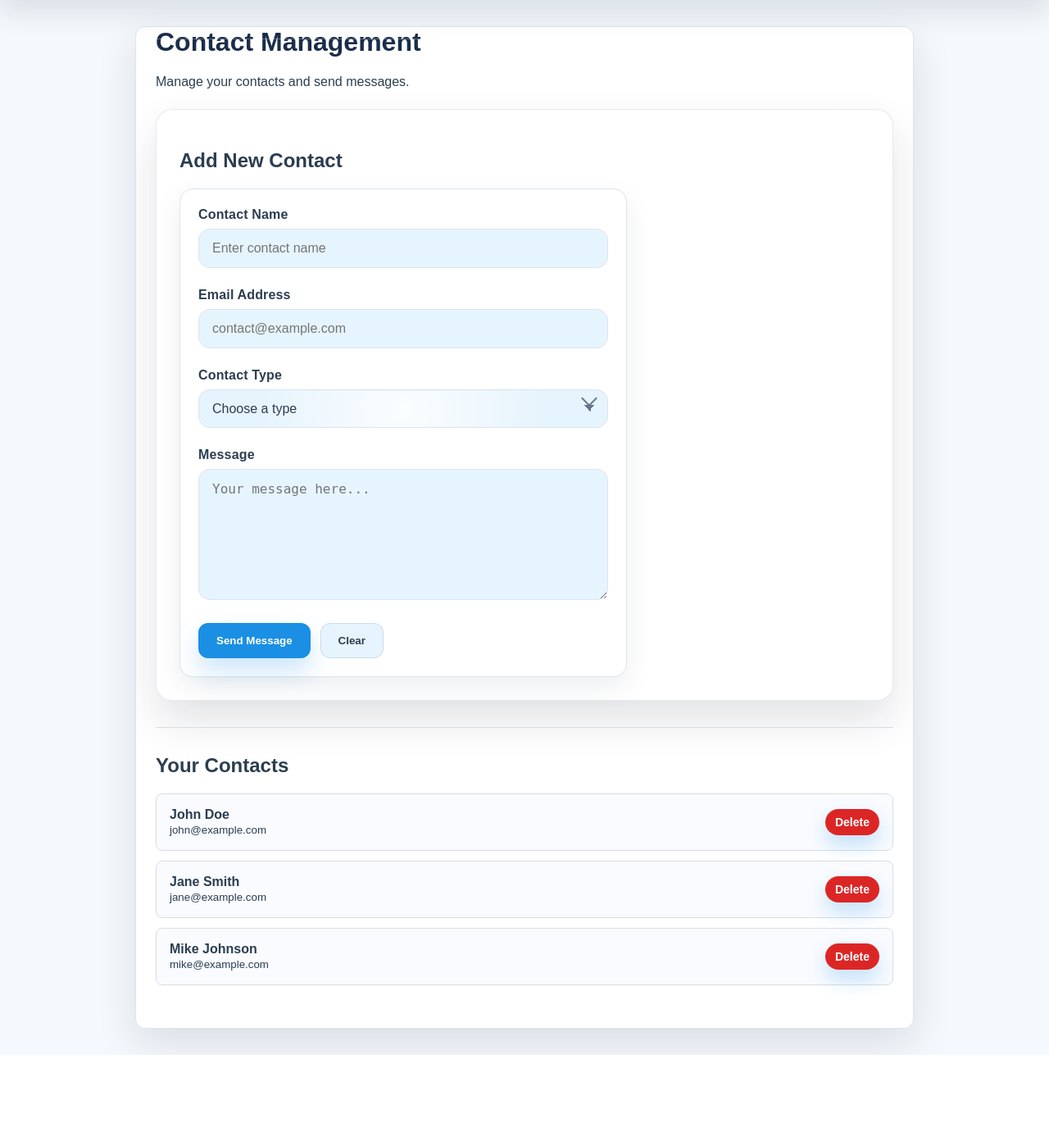
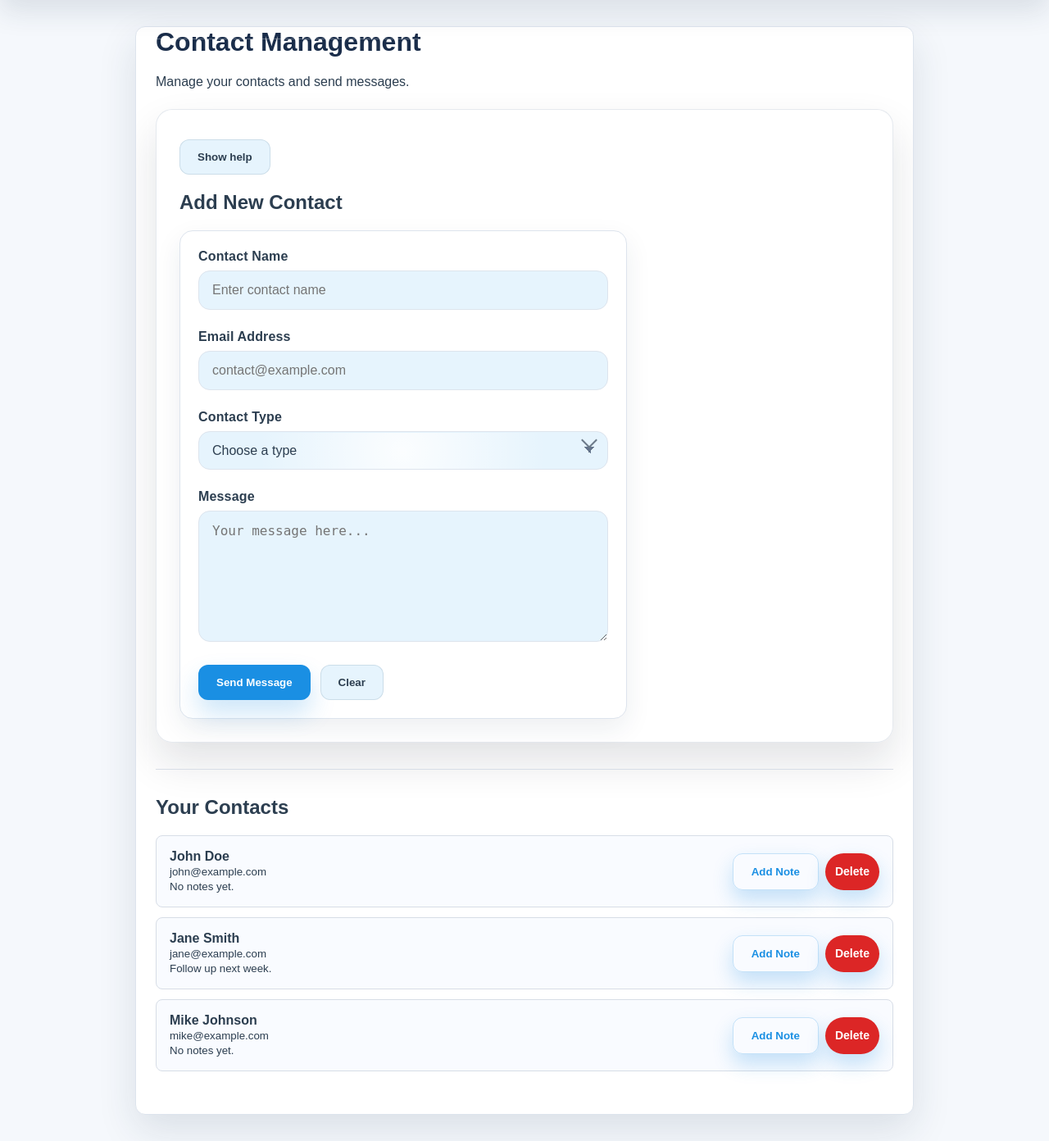
Before and after one commit to sandipmahat/Hospital-Appointment-Management-System, a Python web app: template apps/templates/contact.html in a window 1280 px wide. Shown: the part 63-1455 px from the top of the page at 82% size. Before the commit the page ends 1350 px from the top, so only its background shows below. Run offline with Jinja, Linux system fonts and the light colour scheme; the template is opened without the code that fills it, so the values that code supplies are empty.

Commit message:
Add interactive form validation and event-driven UI updates

```diff
--- a/apps/static/js/form-validation.js
+++ b/apps/static/js/form-validation.js
@@ -115,9 +115,11 @@ function showFieldError(fieldId, errorMessage) {
     const errorDiv = document.createElement('div');
     errorDiv.className = 'error-message';
     errorDiv.id = `${fieldId}-error`;
+    errorDiv.setAttribute('role', 'alert');
+    errorDiv.setAttribute('aria-live', 'polite');
     errorDiv.textContent = errorMessage;
 
-    field.parentNode.insertBefore(errorDiv, field.nextSibling);
+    field.insertAdjacentElement('afterend', errorDiv);
     return true;
 }
 
@@ -289,13 +291,17 @@ function validatePasswordMatch(passwordFieldId, confirmFieldId) {
 
     if (!passwordField || !confirmField) return false;
 
-    confirmField.addEventListener('blur', function() {
-        if (this.value !== passwordField.value) {
+    function validateMatch() {
+        if (confirmField.value !== passwordField.value) {
             showFieldError(confirmFieldId, 'Passwords do not match');
         } else {
             removeFieldError(confirmFieldId);
         }
-    });
+    }
+
+    confirmField.addEventListener('blur', validateMatch);
+    confirmField.addEventListener('input', validateMatch);
+    passwordField.addEventListener('input', validateMatch);
 
     return true;
 }
--- a/apps/templates/contact.html
+++ b/apps/templates/contact.html
@@ -7,6 +7,12 @@
     <p>Manage your contacts and send messages.</p>
 
     <div class="contact-form-container">
+        <div class="form-actions" style="margin-bottom: 16px;">
+            <button type="button" id="toggleHelpBtn" class="button-secondary">Show help</button>
+        </div>
+        <div id="helpPanel" style="display: none; margin-bottom: 16px; padding: 12px 14px; border: 1px solid #d7dde6; border-radius: 12px; background: #f8fbff;">
+            <strong>Tip:</strong> Use the form to add a new contact, then use the note button to save a quick reminder for that person.
+        </div>
         <h2>Add New Contact</h2>
         <form id="contactForm" method="post">
             <div class="form-group">
@@ -58,30 +64,36 @@
         <div class="contact-item">
             <div>
                 <strong>John Doe</strong><br>
-                <small>john@example.com</small>
+                <small>john@example.com</small><br>
+                <small class="contact-note">No notes yet.</small>
             </div>
             <div class="contact-item-actions">
-                <button class="delete-btn" onclick="deleteContact(this, 'John Doe')">Delete</button>
+                <button type="button" class="button-ghost add-note-btn" data-contact-name="John Doe">Add Note</button>
+                <button type="button" class="delete-btn" data-contact-name="John Doe">Delete</button>
             </div>
         </div>
 
         <div class="contact-item">
             <div>
                 <strong>Jane Smith</strong><br>
-                <small>jane@example.com</small>
+                <small>jane@example.com</small><br>
+                <small class="contact-note">Follow up next week.</small>
             </div>
             <div class="contact-item-actions">
-                <button class="delete-btn" onclick="deleteContact(this, 'Jane Smith')">Delete</button>
+                <button type="button" class="button-ghost add-note-btn" data-contact-name="Jane Smith">Add Note</button>
+                <button type="button" class="delete-btn" data-contact-name="Jane Smith">Delete</button>
             </div>
         </div>
 
         <div class="contact-item">
             <div>
                 <strong>Mike Johnson</strong><br>
-                <small>mike@example.com</small>
+                <small>mike@example.com</small><br>
+                <small class="contact-note">No notes yet.</small>
             </div>
             <div class="contact-item-actions">
-                <button class="delete-btn" onclick="deleteContact(this, 'Mike Johnson')">Delete</button>
+                <button type="button" class="button-ghost add-note-btn" data-contact-name="Mike Johnson">Add Note</button>
+                <button type="button" class="delete-btn" data-contact-name="Mike Johnson">Delete</button>
             </div>
         </div>
     </div>
@@ -89,11 +101,11 @@
 
 {% block scripts %}
 <script>
-    // Delete contact with confirmation
     function deleteContact(button, contactName) {
         showDeleteConfirmation(contactName, function() {
-            // Remove the contact item with animation
             const contactItem = button.closest('.contact-item');
+            if (!contactItem) return;
+
             contactItem.style.opacity = '0';
             contactItem.style.transform = 'translateX(100%)';
             contactItem.style.transition = 'all 0.3s ease';
@@ -105,28 +117,67 @@
         });
     }
 
+    function addNoteToContact(button) {
+        const contactItem = button.closest('.contact-item');
+        const contactName = button.dataset.contactName || 'this contact';
+        const noteElement = contactItem ? contactItem.querySelector('.contact-note') : null;
+        const currentNote = noteElement ? noteElement.textContent.replace('Note: ', '') : '';
+        const nextNote = prompt(`Add a note for ${contactName}:`, currentNote === 'No notes yet.' ? '' : currentNote);
+
+        if (nextNote !== null) {
+            const trimmedNote = nextNote.trim();
+            if (noteElement) {
+                noteElement.textContent = trimmedNote ? `Note: ${trimmedNote}` : 'No notes yet.';
+            }
+            if (trimmedNote) {
+                showAlert(`Note saved for ${contactName}.`, 'success');
+            }
+        }
+    }
+
+    function attachContactInteractions() {
+        document.querySelectorAll('.delete-btn').forEach(function(button) {
+            button.addEventListener('click', function(event) {
+                event.preventDefault();
+                deleteContact(this, this.dataset.contactName || 'this contact');
+            });
+        });
+
+        document.querySelectorAll('.add-note-btn').forEach(function(button) {
+            button.addEventListener('click', function(event) {
+                event.preventDefault();
+                addNoteToContact(this);
+            });
+        });
+    }
+
     document.addEventListener('DOMContentLoaded', function() {
-        // Setup form validation for contact form
         attachFormValidation('contactForm');
 
-        // Setup character counter for textarea
         const textarea = document.getElementById('contactMessage');
+        if (textarea) {
             textarea.addEventListener('input', function() {
                 const length = this.value.length;
-            const counter = this.parentNode.querySelector('.char-counter') ||
-                          document.createElement('span');
+                const counter = this.parentNode.querySelector('.char-counter') || document.createElement('span');
                 counter.className = 'char-counter';
                 counter.textContent = `${length} characters`;
                 if (!this.parentNode.querySelector('.char-counter')) {
                     this.parentNode.appendChild(counter);
                 }
             });
+        }
 
-        // Setup form submission
-        setupFormSubmission('contactForm', function(form) {
-            const contactName = document.getElementById('contactName').value;
+        const form = document.getElementById('contactForm');
+        if (form) {
+            form.addEventListener('submit', function(event) {
+                event.preventDefault();
 
-            // Add new contact to the list
+                if (!validateForm('contactForm')) {
+                    return;
+                }
+
+                const contactName = document.getElementById('contactName').value.trim();
+                const contactEmail = document.getElementById('contactEmail').value.trim();
                 const contactsList = document.getElementById('contactsList');
                 const newContact = document.createElement('div');
                 newContact.className = 'contact-item';
@@ -137,37 +188,58 @@
                 newContact.innerHTML = `
                     <div>
                         <strong>${contactName}</strong><br>
-                    <small>${document.getElementById('contactEmail').value}</small>
+                        <small>${contactEmail}</small><br>
+                        <small class="contact-note">No notes yet.</small>
                     </div>
                     <div class="contact-item-actions">
-                    <button class="delete-btn" onclick="deleteContact(this, '${contactName}')">Delete</button>
+                        <button type="button" class="button-ghost add-note-btn" data-contact-name="${contactName}">Add Note</button>
+                        <button type="button" class="delete-btn" data-contact-name="${contactName}">Delete</button>
                     </div>
                 `;
 
                 contactsList.appendChild(newContact);
-
-            // Trigger animation
                 setTimeout(() => {
                     newContact.style.opacity = '1';
                     newContact.style.transform = 'translateX(0)';
                 }, 10);
 
-            // Show success message
+                newContact.querySelector('.add-note-btn').addEventListener('click', function(event) {
+                    event.preventDefault();
+                    addNoteToContact(this);
+                });
+                newContact.querySelector('.delete-btn').addEventListener('click', function(event) {
+                    event.preventDefault();
+                    deleteContact(this, this.dataset.contactName || contactName);
+                });
+
                 showAlert(`${contactName} has been added to your contacts!`, 'success');
-
-            // Clear form
                 form.reset();
                 clearFormErrors('contactForm');
             });
+        }
 
-        // Setup clear button
-        document.getElementById('clearContactBtn').addEventListener('click', function(e) {
-            e.preventDefault();
+        const clearButton = document.getElementById('clearContactBtn');
+        if (clearButton) {
+            clearButton.addEventListener('click', function(event) {
+                event.preventDefault();
                 if (confirm('Are you sure you want to clear all fields?')) {
                     clearForm('contactForm');
                     clearFormErrors('contactForm');
                 }
             });
+        }
+
+        const toggleHelpButton = document.getElementById('toggleHelpBtn');
+        const helpPanel = document.getElementById('helpPanel');
+        if (toggleHelpButton && helpPanel) {
+            toggleHelpButton.addEventListener('click', function() {
+                const isHidden = helpPanel.style.display === 'none';
+                helpPanel.style.display = isHidden ? 'block' : 'none';
+                this.textContent = isHidden ? 'Hide help' : 'Show help';
+            });
+        }
+
+        attachContactInteractions();
     });
 </script>
 {% endblock %}
--- a/apps/templates/login.html
+++ b/apps/templates/login.html
@@ -713,12 +713,8 @@
     attachFormValidation('loginForm');
 
     setupFormSubmission('loginForm', function(form) {
-      const email = document.getElementById('emailInput').value;
-      showAlert(`Welcome back, ${email}! Logging you in...`, 'success');
       setLoading(true);
-      setTimeout(function() {
-        form.submit();
-      }, 50);
+      form.submit();
     });
 
     const rememberMeCheckbox = document.getElementById('rememberMe');
--- a/apps/templates/register.html
+++ b/apps/templates/register.html
@@ -3,8 +3,8 @@
 {% block title %}Register{% endblock %}
 
 {% block content %}
-    <h1>Register</h1>
-    <p>Create a new account by filling out the form below.</p>
+    <h1>Create your ContactSaver account</h1>
+    <p>Join ContactSaver by filling out the form below. Every field is checked in real time so your details are captured correctly.</p>
 
     <form id="registrationForm" method="post">
         <div class="form-group">
```
Lines whose indentation alone changed are shown as unchanged.
